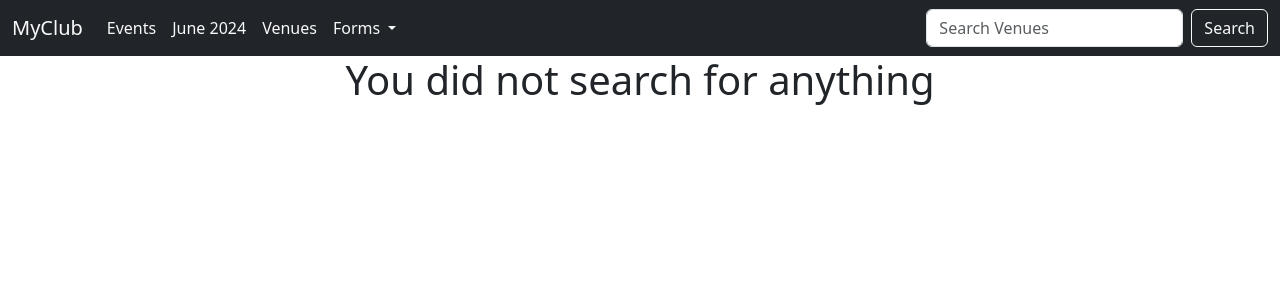
After one commit to Arghya4201/myclub_website, a Django app: page /search_venues in a window 1280 px wide. The commit adds this page. Shown: the top 300 px of the page. Run offline with Django 5.2, Linux system fonts and the light colour scheme.

Commit message:
Djando Wednedays 9, Creating the search bar (for venues)

```diff
--- a/events/templates/events/navbar.html
+++ b/events/templates/events/navbar.html
@@ -29,8 +29,9 @@
             </ul>
           </li>
         </ul>
-        <form class="d-flex" role="search">
-          <input class="form-control me-2" type="search" placeholder="Search" aria-label="Search">
+        <form class="d-flex" role="search" method=POST action="{% url 'search-venues' %}">
+          {% csrf_token %}
+          <input class="form-control me-2" type="search" placeholder="Search Venues" name="searched" aria-label="Search">
           <button class="btn btn-outline-light text-light" type="submit">Search</button>
         </form>
       </div>
--- /dev/null
+++ b/events/templates/events/search_venues.html
@@ -0,0 +1,15 @@
+{%extends 'events/base.html'%}
+
+{%block content%}
+<center>
+    <!-- We passed search through context of views.search_venues method -->
+    {% if searched %}
+    <h1>You searched for {{searched}}</h1>
+    {% for venue in venues %}
+    <a href="{% url 'show-venue' venue.id %}">{{venue.name}}</a> <br>
+    {% endfor %}
+    {% else %}
+    <h1>You did not search for anything</h1>
+    {% endif %}
+</center>
+{%endblock%}
--- a/events/urls.py
+++ b/events/urls.py
@@ -10,4 +10,5 @@ urlpatterns = [
     path('add_venue',views.add_venue, name='add-venue'),
     path('list_venues',views.list_venues, name='list-venues'),
     path('show_venue<venue_id>',views.show_venue, name='show-venue'),
+    path('search_venues',views.search_venues, name='search-venues'),
 ]
--- a/events/views.py
+++ b/events/views.py
@@ -8,6 +8,15 @@ from django.http import HttpResponseRedirect
 
 
 # Create your views here.
+def search_venues(request):
+    if(request.method == "POST"):
+        #Using POST instead of GET because we are getting data from the form and not from the URL
+        #Seached is the name of the input in the form (see navbar.html the from tag above the search input tag)
+        searched = request.POST["searched"]
+        venues = Venue.objects.filter(name__contains=searched)
+        return render(request, "events/search_venues.html", {"searched": searched, "venues": venues})
+    else:
+        return render(request, "events/search_venues.html", {})
 def show_venue(request, venue_id):
     #Readme_myClubWebsite7
     venue = Venue.objects.get(pk=venue_id)
```
